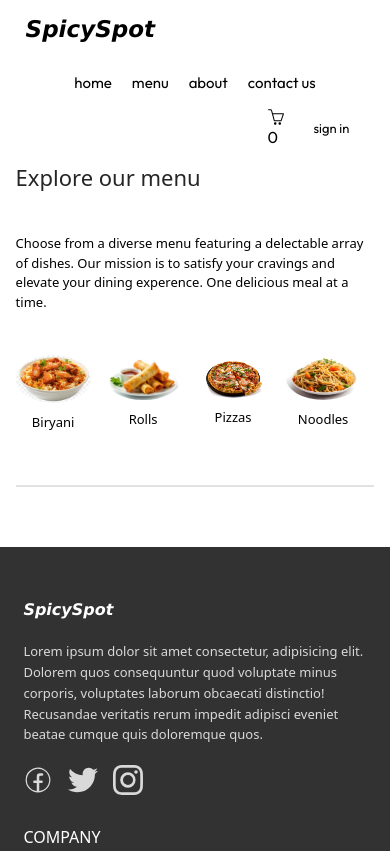
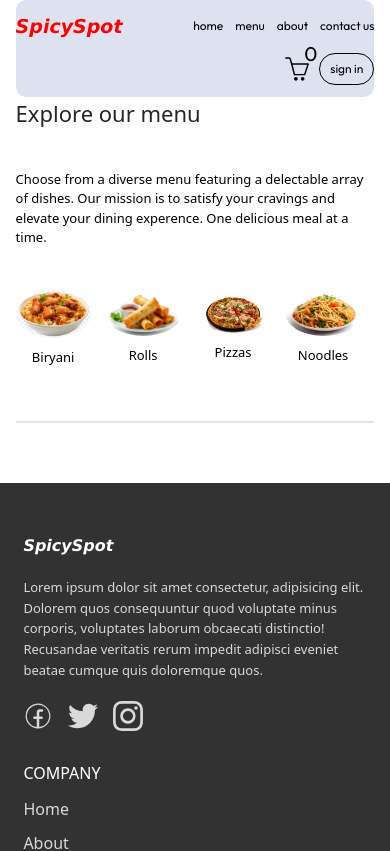
Before and after one commit to deepikadeena/food-delivery, a React (Vite) app in the folder frontend/: page /explore-menu in a window 390 px wide. Shown: the top 851 px of the page. Built offline with nearby package versions, Linux system fonts and the light colour scheme; no server answers.

Commit message:
Make website mobile responsive

```diff
--- a/frontend/src/components/Navbar.css
+++ b/frontend/src/components/Navbar.css
@@ -1,13 +1,167 @@
+
+.navbar {
+    width: 100%;
+    position: sticky;
+    top: 0;
+    left: 0;
+    z-index: 10;
+    background-color: #dee1ef;
+    min-height: 100px;
+    height: auto;
+    margin: 0;
+    padding: 20px 0;
+    border-radius: 10px;
+    display: flex;
+    justify-content: space-between;
+    align-items: center;
+    box-sizing: border-box;
+}
+
+.navbar .logo {
+    width: auto;
+    color: red;
+    font-weight: 800;
+    font-size: 30px;
+    text-decoration: none;
+    margin: 0;
+}
+
+.navbar-menu {
+    display: flex;
+    align-items: center;
+    list-style: none;
+    gap: 20px;
+    color: #000209;
+    font-size: 18px;
+    padding: 0;
+    margin: 0;
+}
+
+.navbar-menu a {
+    white-space: nowrap;
+}
+
+.navbar-menu a:hover {
+    border-bottom: 2px solid #49557e;
+}
+
+.navbar-right {
+    display: flex;
+    align-items: center;
+    gap: 30px;
+}
+
+.navbar button {
+    background: transparent;
+    font-size: 16px;
+    color: black;
+    border: 1px solid black;
+    padding: 10px 30px;
+    border-radius: 50px;
+    cursor: pointer;
+    transition: 0.3s;
+}
+
+.navbar button:hover {
+    background-color: #70727a;
+}
+
+.navbar .active {
+    padding-bottom: 2px;
+    border-bottom: 2px solid #49557e;
+}
+
+.navbar-search-icon {
+    position: relative;
+    font-size: 24px;
+}
+
+.navbar-search-icon .dot {
+    position: absolute;
+    min-width: 15px;
+    min-height: 10px;
+    border-radius: 100%;
+    top: -18px;
+    right: -10px;
+    color: black;
+    font-size: 20px;
+}
+
+.navbar-profile {
+    position: relative;
+    margin-right: 10px;
+}
+
+.navbar-profile img {
+    border-radius: 100%;
+}
+
+.nav-profile-dropdown {
+    position: absolute;
+    display: none;
+    right: 0;
+    z-index: 11;
+}
+
+.navbar-profile:hover .nav-profile-dropdown {
+    display: flex;
+    flex-direction: column;
+    gap: 10px;
+    background-color: #fff2ef;
+    padding: 12px 30px;
+    border-radius: 4px;
+    border: 1px solid tomato;
+    outline: 2px solid white;
+    list-style: none;
+}
+
+.nav-profile-dropdown li {
+    display: flex;
+    align-items: center;
+    gap: 10px;
+    cursor: pointer;
+}
+
+.nav-profile-dropdown img {
+    width: 30px;
+}
+
+.nav-profile-dropdown li:hover {
+    color: tomato;
+}
+
+/* Tablet */
+@media (max-width: 900px) {
+    .navbar {
+        min-height: 85px;
+    }
+
+    .navbar .logo {
+        font-size: 25px;
+    }
+
+    .navbar-menu {
+        gap: 12px;
+        font-size: 15px;
+    }
+
+    .navbar-right {
+        gap: 15px;
+    }
+
+    .navbar button {
+        padding: 8px 18px;
+        font-size: 14px;
+    }
+}
+
 /* Mobile */
 @media (max-width: 750px) {
     .navbar {
         min-height: 75px;
-        padding: 12px 10px;
-        display: flex;
+        padding: 12px 0;
         flex-wrap: wrap;
-        justify-content: space-between;
-        align-items: center;
-        row-gap: 15px;
+        row-gap: 12px;
     }
 
     .navbar .logo {
@@ -15,25 +169,23 @@
     }
 
     .navbar-right {
-        display: flex;
-        align-items: center;
         gap: 15px;
         margin-left: auto;
     }
 
     .navbar-menu {
     display: flex;
-        width: 100%;
-        flex-basis: 100%;
     flex-direction: row;
+    align-items: center;
     justify-content: center;
-        align-items: center;
-        gap: 20px;
-        font-size: 15px;
-        padding: 10px 0 0;
+    list-style: none;
+    gap: 25px;
+    color: #000209;
+    font-size: 18px;
+    padding: 0;
     margin: 0;
     white-space: nowrap;
-        box-sizing: border-box;
+    margin-left: 15px;
 }
 
     .navbar button {
@@ -45,3 +197,24 @@
         margin-right: 0;
     }
 }
+
+/* Small Mobile */
+@media (max-width: 400px) {
+    .navbar .logo {
+        font-size: 19px;
+    }
+
+    .navbar-menu {
+        gap: 12px;
+        font-size: 12px;
+    }
+
+    .navbar-right {
+        gap: 10px;
+    }
+
+    .navbar button {
+        padding: 6px 10px;
+        font-size: 12px;
+    }
+}
```
Lines whose indentation alone changed are shown as unchanged.
